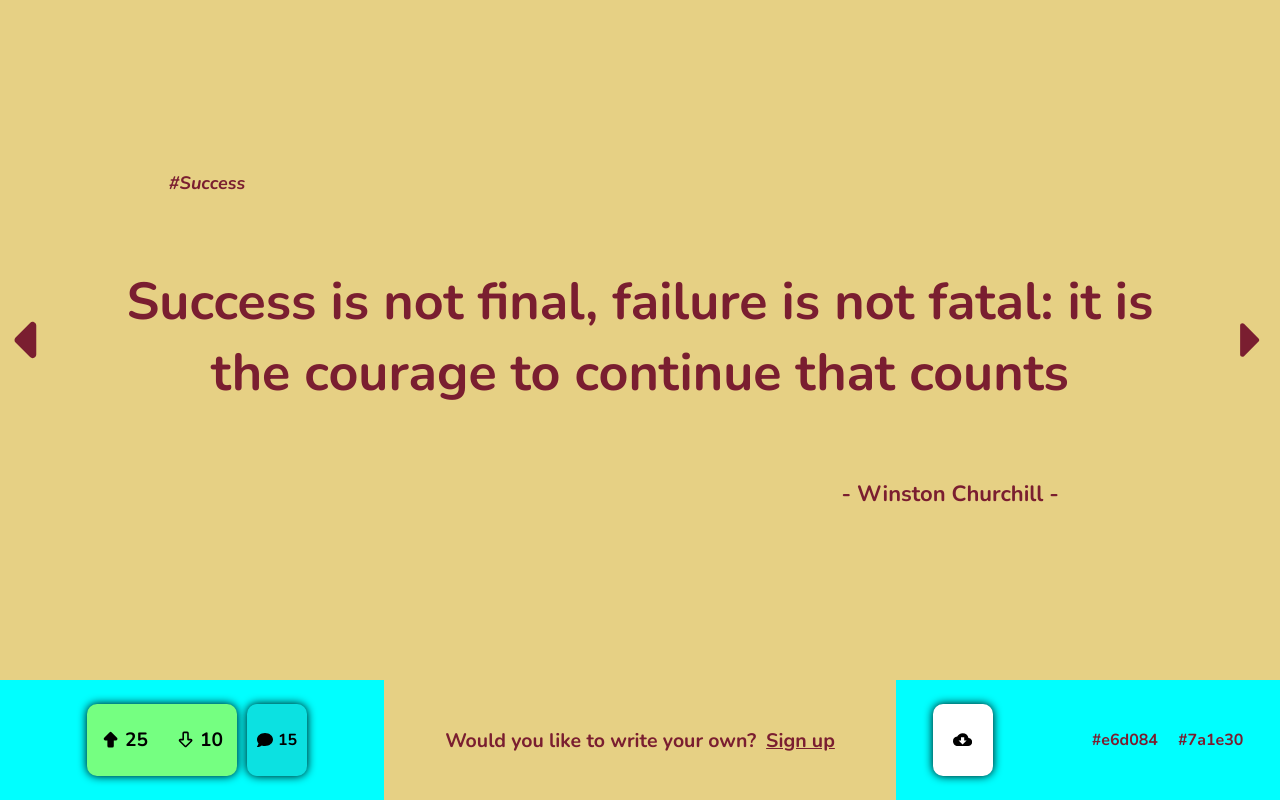
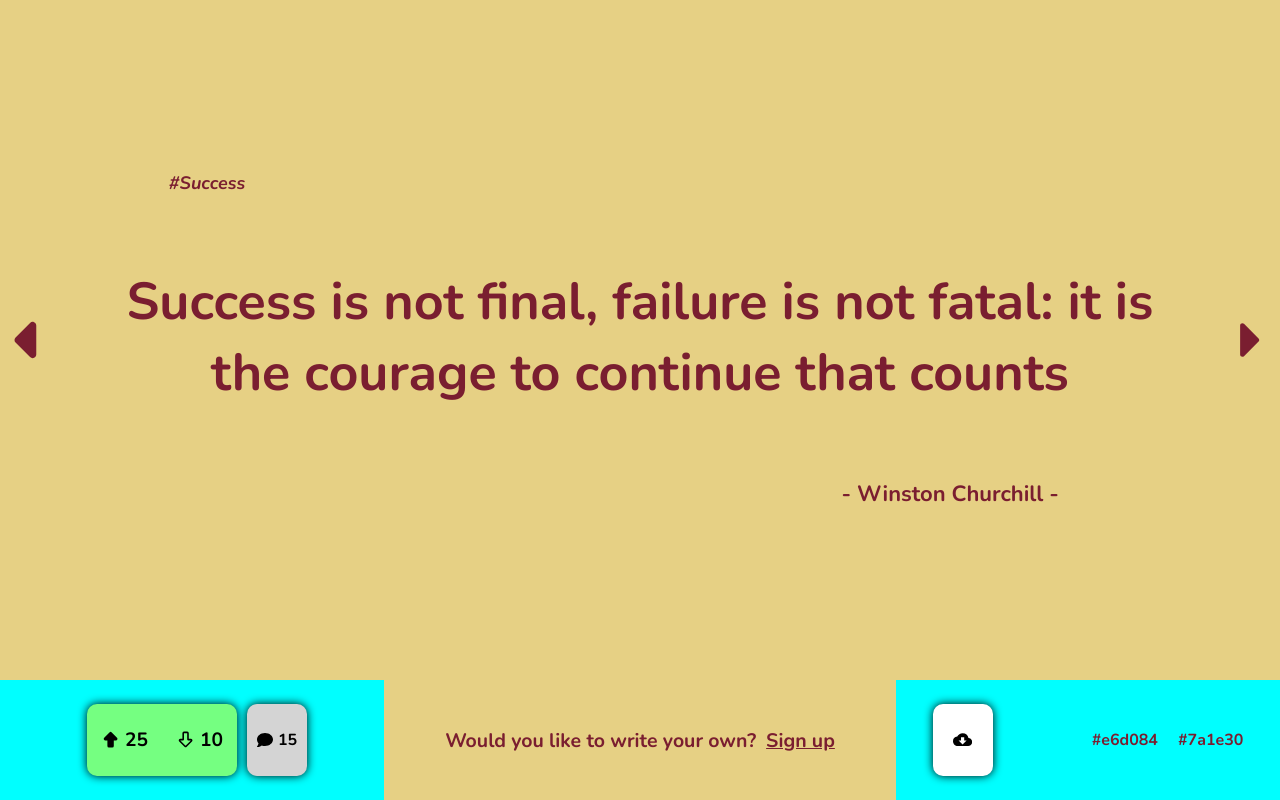
Before and after one commit to MirominaS/quote-web, a React (Vite) app: page / in a window 1280 px wide. In both pictures the pointer is over the element "15". Built offline with nearby package versions, Linux system fonts and the light colour scheme.

Commit message:
background hover color changed

```diff
--- a/src/components/commentQuote/CommentQuote.css
+++ b/src/components/commentQuote/CommentQuote.css
@@ -12,5 +12,5 @@
     cursor: pointer;
  }
  .comment-container:hover{
-    background-color: rgba(73, 73, 73, 0.164);
+    background-color: rgb(212, 212, 212);
  }
--- a/src/components/downloadImage/DownloadImage.css
+++ b/src/components/downloadImage/DownloadImage.css
@@ -12,5 +12,5 @@
     cursor: pointer;
  }
  .download-image-container:hover{
-    background-color: rgba(73, 73, 73, 0.164);;
+    background-color: rgb(212, 212, 212);
  }
--- a/src/components/vote/Vote.css
+++ b/src/components/vote/Vote.css
@@ -22,6 +22,6 @@
          border-radius: 10px;
     }
     .vote-upvote:hover,.vote-downvote:hover{
-        background-color: rgba(73, 73, 73, 0.164);
+        background-color: rgb(212, 212, 212);
     }
  }
```
